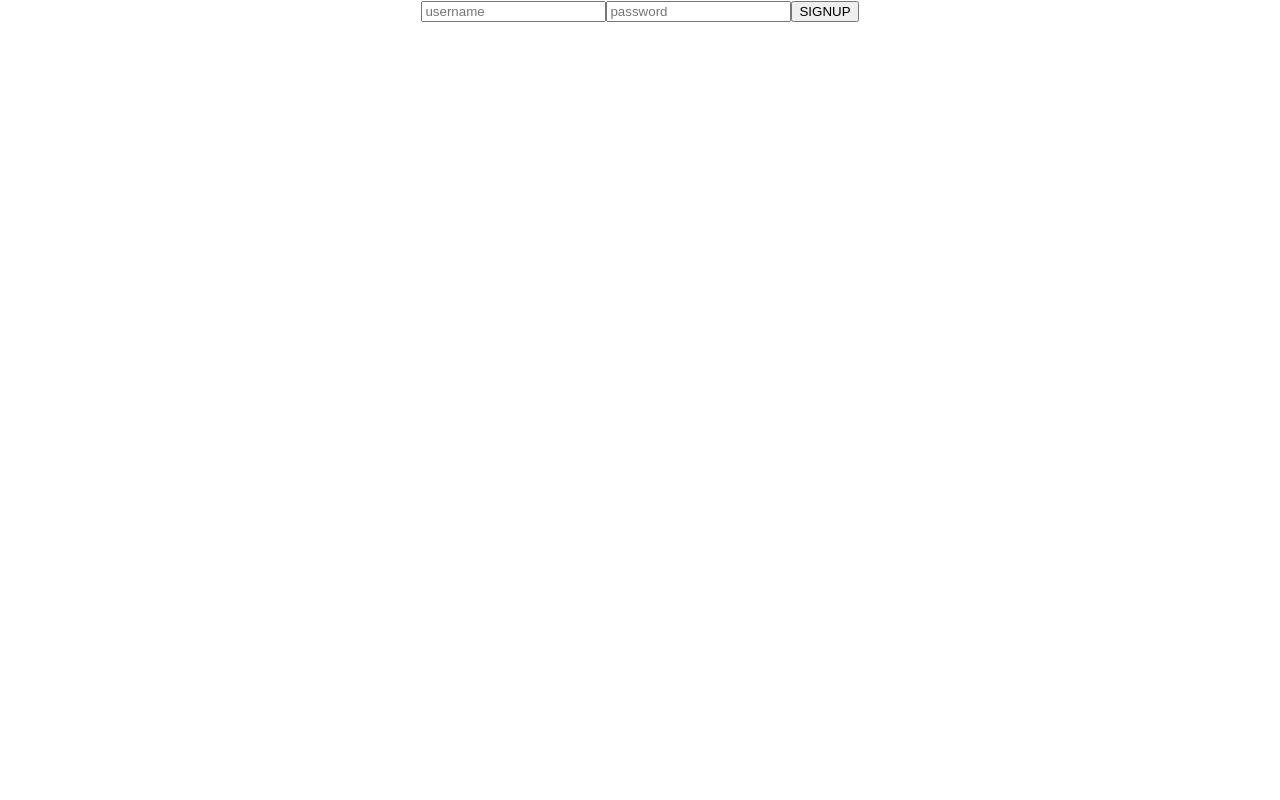
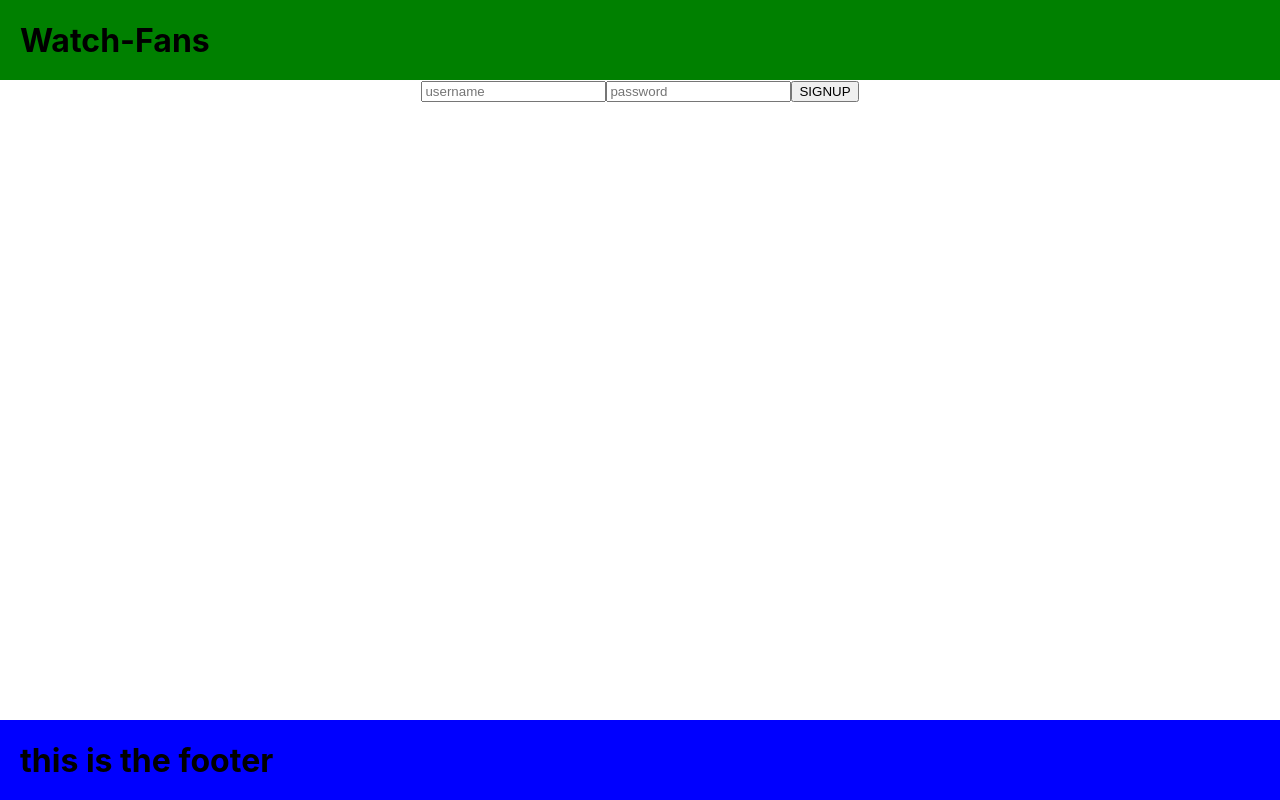
Before and after one commit to timo9939/watch-fans, a React (Create React App) app in the folder client/: page / in a window 1280 px wide. Built offline with nearby package versions, Linux system fonts and the light colour scheme.

Commit message:
some some

```diff
--- a/client/src/App.js
+++ b/client/src/App.js
@@ -6,6 +6,9 @@ import {
   createHttpLink,
 } from '@apollo/client';
 import Signup from './component/Signup'
+
+import Header from "./component/Header"
+import Footer from "./component/Footer"
 
 const httpLink = createHttpLink({
   uri: '/graphql',
@@ -20,9 +23,11 @@ const client = new ApolloClient({
 function App() {
   return (
     <ApolloProvider client={client}>
+      <Header/>
       <div className="App">
         <Signup />
       </div>
+      <Footer/>
     </ApolloProvider>
   );
 }
--- /dev/null
+++ b/client/src/component/Footer/footer.css
@@ -0,0 +1,14 @@
+footer{
+    background-color: blue;
+    height:10vh;
+    display: flex;
+    align-items: center;
+    position: absolute;
+    bottom: 0px;
+    width:100%
+}
+
+.footText{
+    margin:0px 0px 0px 20px;
+
+}
--- /dev/null
+++ b/client/src/component/Footer/index.js
@@ -0,0 +1,15 @@
+import React from "react";
+import "./footer.css"
+
+const Footer = () => {
+
+    return(
+        <footer className="footer">
+            <h1 className="footText">this is the footer</h1>
+        </footer>
+
+    )
+
+}
+
+export default Footer;
--- a/client/src/component/Header/header.css
+++ b/client/src/component/Header/header.css
@@ -1,3 +1,11 @@
 .header{
-    background-color: ;
+    background-color:green;
+    height:10vh;
+    display: flex;
+    align-items: center;
 }
+
+.headerText{
+    margin: 0px 0px 0px 20px;
+
+}
--- a/client/src/component/Header/index.js
+++ b/client/src/component/Header/index.js
@@ -1,4 +1,4 @@
-import React from "./React";
+import React from "react";
 import "./header.css";
 
 const Header =() =>{
@@ -6,7 +6,7 @@ const Header =() =>{
     return(
 
         <header className="header">
-
+            <h1 className= "headerText">Watch-Fans</h1>
         </header>
 
     )
--- a/client/src/index.js
+++ b/client/src/index.js
@@ -3,6 +3,8 @@ import ReactDOM from 'react-dom/client';
 import './index.css';
 import App from './App';
 import reportWebVitals from './reportWebVitals';
+
+
 
 const root = ReactDOM.createRoot(document.getElementById('root'));
 root.render(
```
